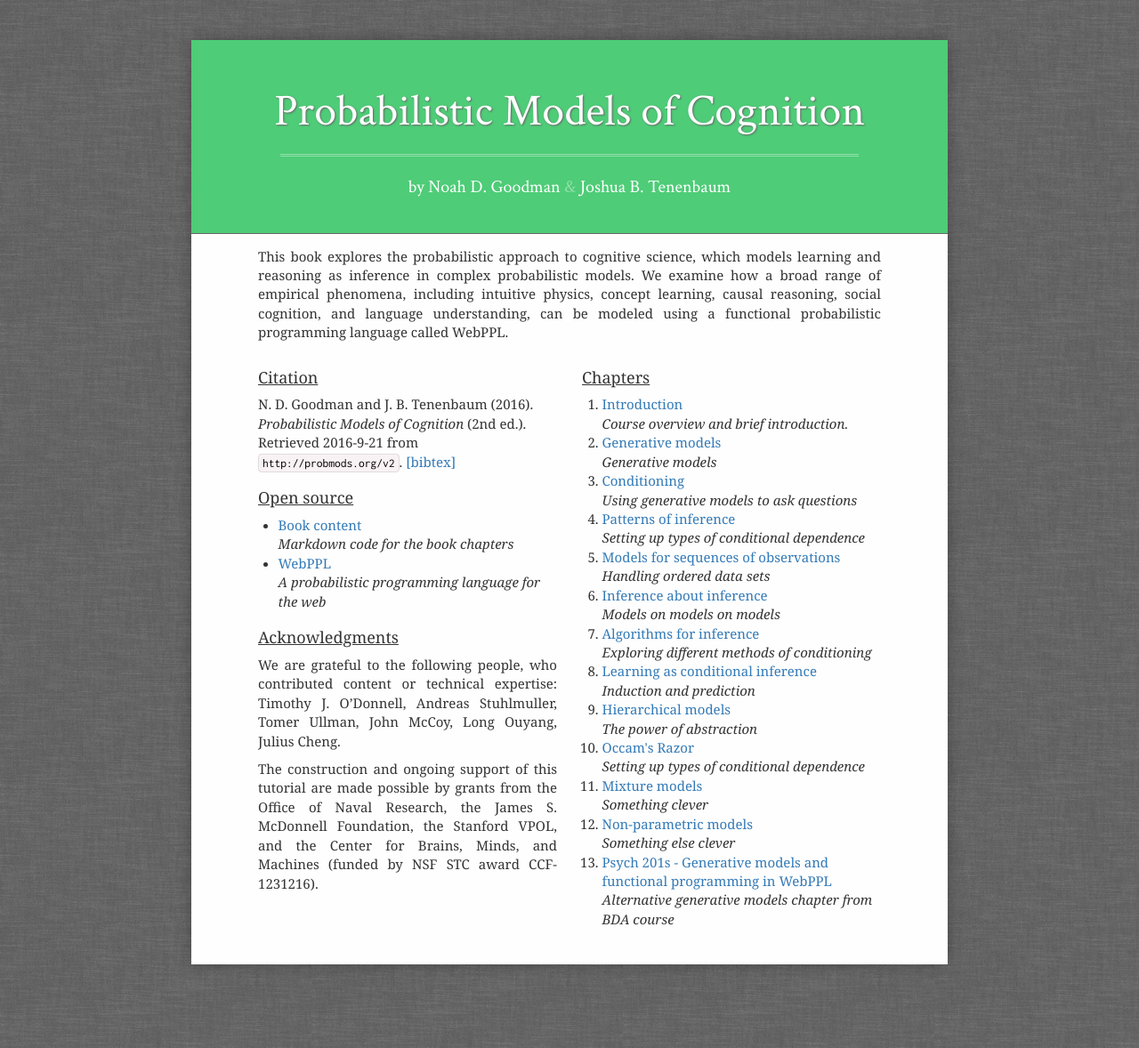
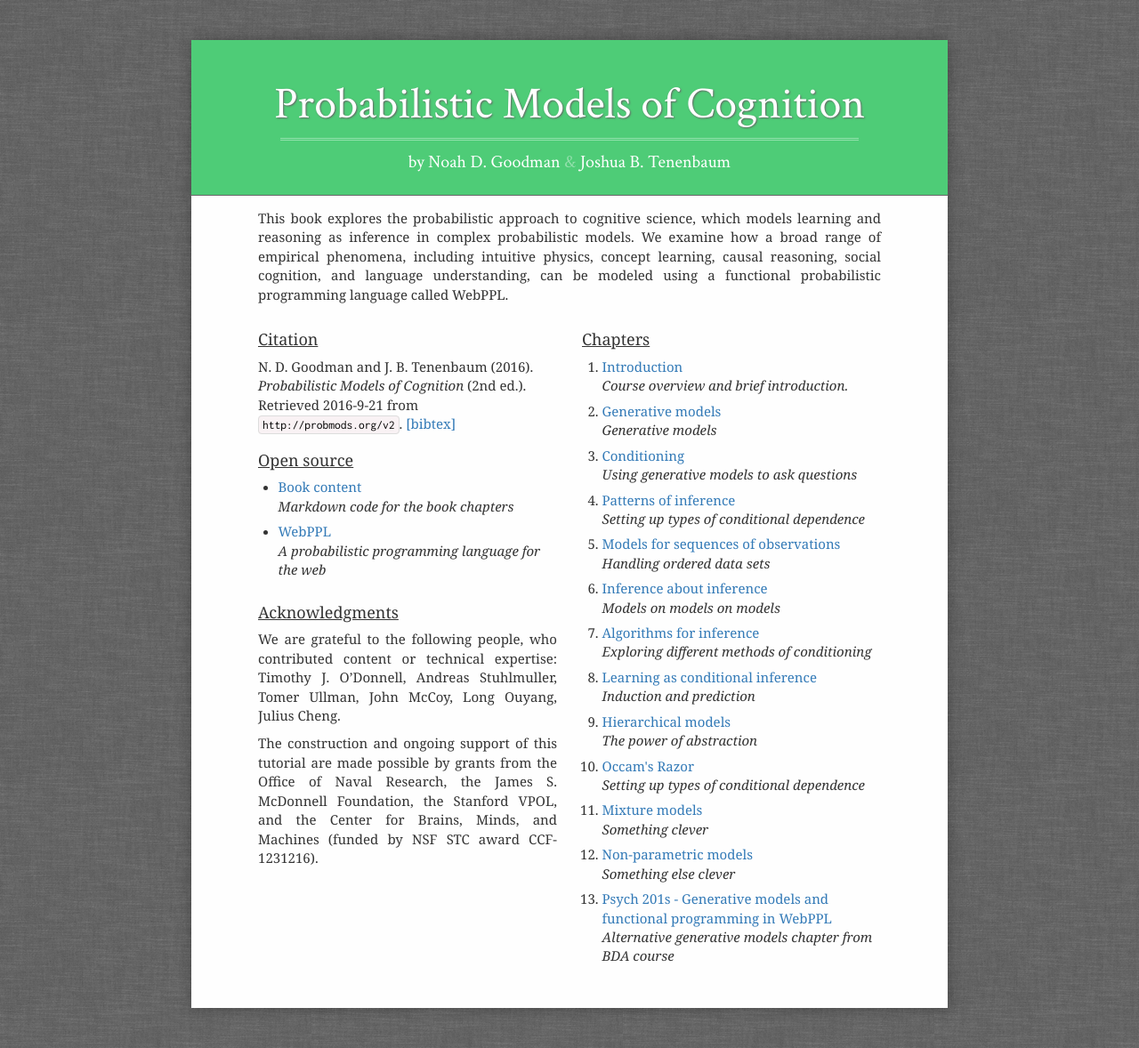
Before and after one commit to probmods/probmods2, a Jekyll site: the page built from index.md, in a window 1280 px wide. Shown: the whole page at 89% size. Built offline with Jekyll 4.4.1, drawn with Linux system fonts in a browser that asks for light colours; nearby versions of some CDN libraries; library files that are not in the unit come from our copies.

Commit message:
Landing page style tweaks

```diff
--- a/assets/css/index.css
+++ b/assets/css/index.css
@@ -1,5 +1,5 @@
 #header {
-    padding: 3.5em 0em 2.5em 0em;
+    padding: 3em 0em 1.5em 0em;
     text-align: center;
     margin: 0em -5em 1em -5em;
     color: white;
@@ -27,6 +27,8 @@
     color: white;
     text-align: center;
     width: 650px;
+    margin-top: 10px;
+    margin-bottom: 10px;
 }
 hr.edition:after {
     content: "2nd Edition";
@@ -72,4 +74,9 @@
 
 .container {
     width: 850px;
+    margin-bottom: 3em;
 }
+
+li {
+    padding-bottom: 7px;
+}
--- a/index.md
+++ b/index.md
@@ -58,8 +58,10 @@
 <ol>
 {% for p in sorted_pages %}
     {% if p.layout == 'chapter' %}
-    <li><a href="{{ site.baseurl }}{{ p.url }}">{{p.title}}</a></li>
+    <li><a href="{{ site.baseurl }}{{ p.url }}">{{p.title}}</a><br />
     <em>{{ p.description }}</em>
+    </li>
+
     {% endif %}
 {% endfor %}
 </ol>
```
